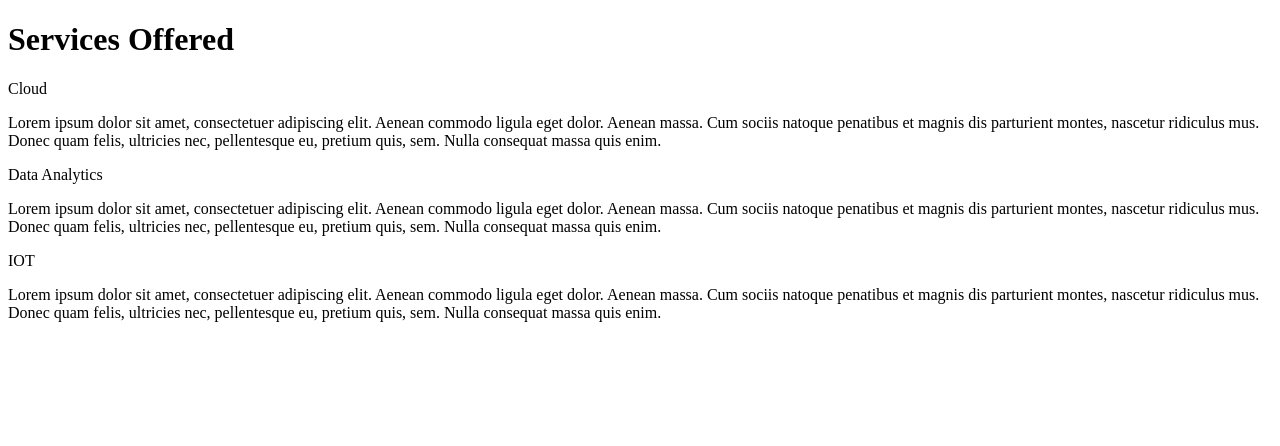
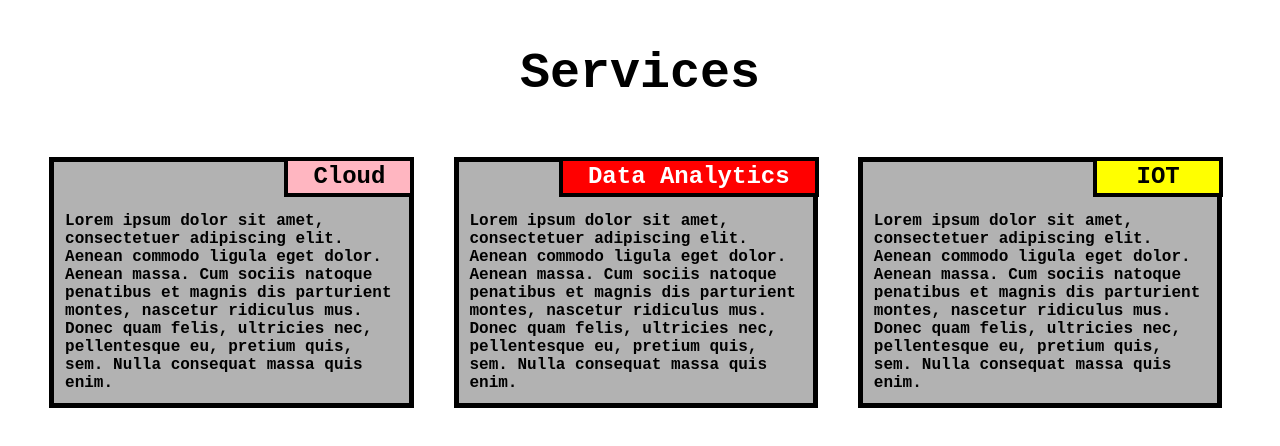
Before and after one commit to souvikmajumder26/HTML-CSS-and-JavaScript-for-Web-Developers, a plain HTML site: page Week-1/index.html in a window 1280 px wide. Drawn offline with Linux system fonts and the light colour scheme.

Commit message:
Initial Commit

```diff
--- a/Week-1/index.html
+++ b/Week-1/index.html
@@ -8,23 +8,23 @@
     <title>Services</title>
 </head>
 <body>
-    <h1>Services Offered</h1>
-    <section>
-        <div class="box">
-            <p>Cloud</p>
-            <p>Lorem ipsum dolor sit amet, consectetuer adipiscing elit. Aenean commodo ligula eget dolor. Aenean massa. Cum sociis natoque penatibus et magnis dis parturient montes, nascetur ridiculus mus. Donec quam felis, ultricies nec, pellentesque eu, pretium quis, sem. Nulla consequat massa quis enim.</p>
+    <h1>Services</h1>
+    <section class = "all box1">
+        <div>
+            <p class = "heading first">Cloud</p>
+            <p class = "text">Lorem ipsum dolor sit amet, consectetuer adipiscing elit. Aenean commodo ligula eget dolor. Aenean massa. Cum sociis natoque penatibus et magnis dis parturient montes, nascetur ridiculus mus. Donec quam felis, ultricies nec, pellentesque eu, pretium quis, sem. Nulla consequat massa quis enim.</p>
         </div>
     </section>
-    <section>
-        <div class="box">
-            <p>Data Analytics</p>
-            <p>Lorem ipsum dolor sit amet, consectetuer adipiscing elit. Aenean commodo ligula eget dolor. Aenean massa. Cum sociis natoque penatibus et magnis dis parturient montes, nascetur ridiculus mus. Donec quam felis, ultricies nec, pellentesque eu, pretium quis, sem. Nulla consequat massa quis enim.</p>
+    <section class = "all box2">
+        <div>
+            <p class = "heading second">Data Analytics</p>
+            <p class = "text">Lorem ipsum dolor sit amet, consectetuer adipiscing elit. Aenean commodo ligula eget dolor. Aenean massa. Cum sociis natoque penatibus et magnis dis parturient montes, nascetur ridiculus mus. Donec quam felis, ultricies nec, pellentesque eu, pretium quis, sem. Nulla consequat massa quis enim.</p>
         </div>
     </section>
-    <section>
-        <div class="box">
-            <p>IOT</p>
-            <p>Lorem ipsum dolor sit amet, consectetuer adipiscing elit. Aenean commodo ligula eget dolor. Aenean massa. Cum sociis natoque penatibus et magnis dis parturient montes, nascetur ridiculus mus. Donec quam felis, ultricies nec, pellentesque eu, pretium quis, sem. Nulla consequat massa quis enim.</p>
+    <section class = "all box3">
+        <div>
+            <p class = "heading third">IOT</p>
+            <p class = "text">Lorem ipsum dolor sit amet, consectetuer adipiscing elit. Aenean commodo ligula eget dolor. Aenean massa. Cum sociis natoque penatibus et magnis dis parturient montes, nascetur ridiculus mus. Donec quam felis, ultricies nec, pellentesque eu, pretium quis, sem. Nulla consequat massa quis enim.</p>
         </div>
     </section>
 </body>
--- a/Week-1/style.css
+++ b/Week-1/style.css
@@ -0,0 +1,98 @@
+* {
+    margin: 10px;
+    padding: 0;
+    box-sizing: border-box;
+    font-family:'Courier New', Courier, monospace;
+}
+
+h1 {
+    margin-top: 32px;
+    margin-bottom: 40px;
+    text-align: center;
+    color: black;
+    font-size: 50px;
+}
+
+.heading {
+    overflow: none;                 /* overflow: hidden = if content doesn't fit within the window then it's hidden and scrollable; : none = if content doesn't fit within the window then its not shown */
+    text-align: center;
+    border: 4px solid black;
+    width: 130px;
+    height: 40px;
+    padding: 2px;
+    float: right;
+    margin-right: -10px;
+    margin-top: 0px;
+    font-weight: bold;
+    font-size: 24px;
+    position: relative;
+}
+
+.first {
+    background-color: #ffb6c1;
+}
+.second {
+    background-color: #FF0000;
+    color: white;
+    width: 260px;
+}
+.third {
+    background-color: #FFFF00;
+}
+
+.text {
+    border: 5px solid black;
+    width: 100%;
+    height: auto;
+    margin: 2.5%;
+    color: black;
+    font-weight: bold;
+    font-size: 16px;
+    padding: 3%;
+    padding-top: 50px;
+    background-color: rgba(0, 0, 0, 0.3);
+}
+
+/* -------------- Desktop view -------------- */
+
+@media screen and (min-width: 992px) {
+    h1 {
+        margin-top: 35px;
+        margin-bottom: 35px;
+    }
+    .all {
+        float: left;
+        width: 31%;
+    }
+}
+
+/* -------------- Tablet view -------------- */
+
+@media screen and (min-width: 768px) and (max-width: 992px) {
+    h1 {
+        margin-top: 25px;
+        margin-bottom: 20px;
+    }
+    .all {
+        float: left;
+        width: 46%;
+    }
+    .box3 {
+        margin-left: 0px;
+        width: 94%;
+    }
+}
+
+/* -------------- Mobile view -------------- */
+
+@media screen and (max-width: 768px) {
+    h1 {
+        margin-top: 25px;
+        margin-bottom: 10px;
+    }
+    .all {
+        margin-left: 0px;
+        float: left;
+        width: 100%;
+    }
+}
```
